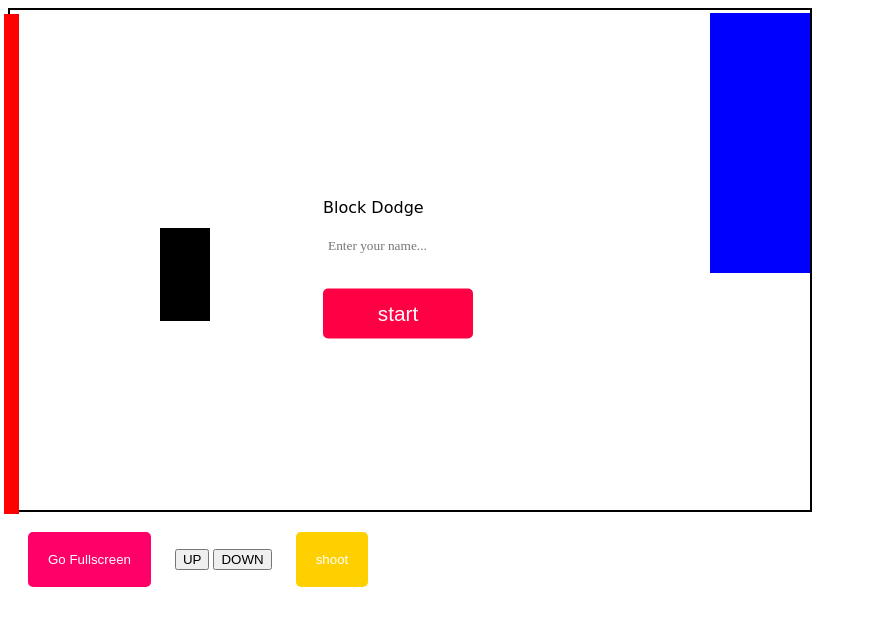
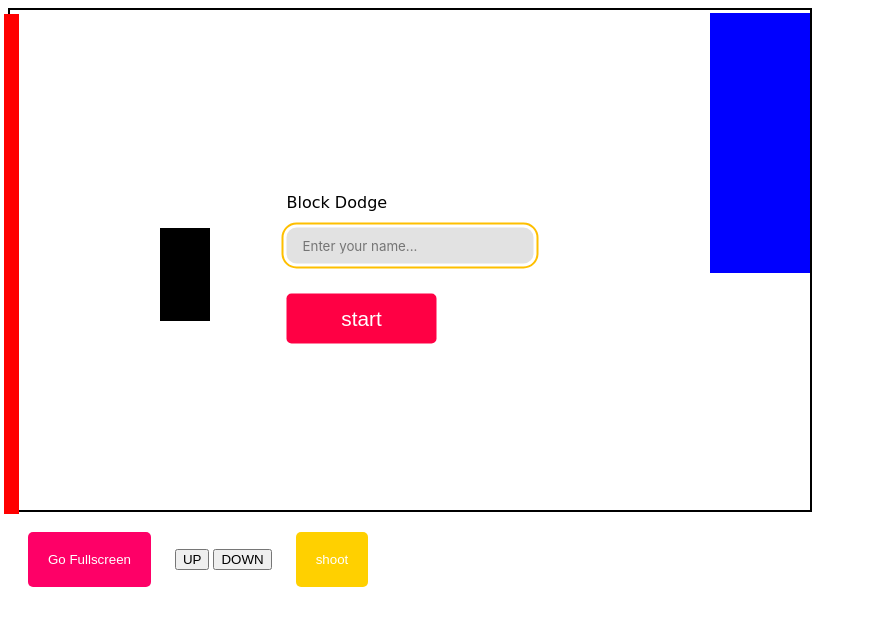
Before and after one commit to JAZ-CO/Block_Dodge-game, a plain HTML site: page index.html in a window 1280 px wide. Shown: the whole page, without its empty margins (0-871 px from the left). Drawn offline with Linux system fonts and the light colour scheme; a web font is replaced by a local one.

Commit message:
08/19/2023 : change the design of the input text

```diff
--- a/style.css
+++ b/style.css
@@ -10,11 +10,7 @@
     position: relative;
 
 }
-input[type="text"]{
-    border: 1px;
-    font-family: Arial sans-serif;
-    padding: 5px;
-}
+
 @keyframes playerBlinking {
     0%{opacity: 0;}
     20%{opacity: 1;}
@@ -165,3 +161,20 @@
     cursor: pointer;
     border-radius: 5px;
 }
+
+/* below is scripts for the user input text */
+input[type=text] {
+    border-radius: 10px;
+    outline: 2px solid #FEBF00;
+    border: 0;
+    font-family: -apple-system, BlinkMacSystemFont, 'Segoe UI', Roboto, Oxygen, Ubuntu, Cantarell, 'Open Sans', 'Helvetica Neue', sans-serif;
+    background-color: #e2e2e2;
+    outline-offset: 3px;
+    padding: 10px 1rem;
+    transition: 0.25s;
+  }
+
+  input[type=text]:focus {
+    outline-offset: 5px;
+    background-color: #fff
+  }
```
